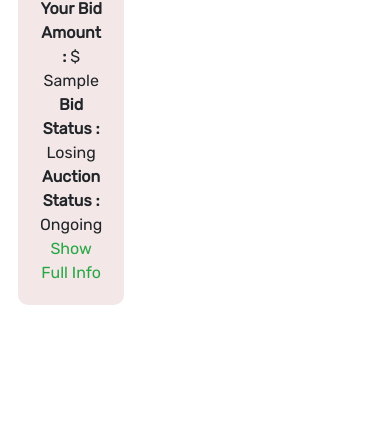
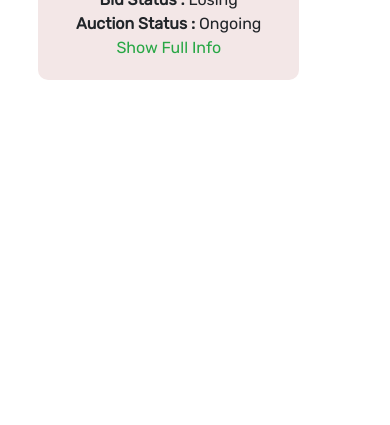
Before and after one commit to pankajmehta07/NeelamPal-An-Online-Auction-Portal, a Django app: template Auction/templates/Auction/myBids.html in a window 390 px wide; the page is wider, and only the part inside the window is pictured. Shown: the part 419-844 px from the top of that part. Run offline with Django 5.2, Linux system fonts and the light colour scheme; the template is opened without the code that fills it: most values are stand-ins (such as "Sample title", 1, 10 or a date in 2020).

Commit message:
Fix: Made bids and category page responsive

```diff
--- a/Auction/static/Auction/css/app.css
+++ b/Auction/static/Auction/css/app.css
@@ -91,12 +91,9 @@ nav {
 
 .image-wrapper img {
   width: 100%;
-  height: 31vh;
+  height: 100%;
   border-radius: 10px;
-}
-
-.cards {
-  width: 32.333%;
+  object-fit: cover;
 }
 
 .card-custom {
--- a/Auction/templates/Auction/myBids.html
+++ b/Auction/templates/Auction/myBids.html
@@ -7,9 +7,10 @@
 {% endblock headjs %}
 {% block body %}
 
-    <div class="container-fluid d-flex flex-col gap-3 mt-3 mb-3">
+<div class="container-fluid row mt-3 mb-3">
+    <div class="row ms-auto me-auto">
         {% for item in itemData %}
-            <div class="col-md-4 cards">
+            <div class="col-11   col-sm-6 col-md-4 col-lg-3">
                 <div class="card card-custom">
                     <div class="image-wrapper">
                         <img class="img-fluid" src="{% static 'Auction/images/item_images/' %}{{ item.4 }}" alt="...">
@@ -31,12 +32,8 @@
                     </div>
                 </div>
             </div>
-
-
-            {% if forloop.counter|divisibleby:3 and forloop.counter > 0 and not forloop.last %}
-                </div> <div class="container-fluid d-flex flex-col gap-3 mt-3 mb-3">
-            {% endif %}
          {% endfor %}
+    </div>
 </div>
 
 
--- a/Auction/templates/Auction/profile.html
+++ b/Auction/templates/Auction/profile.html
@@ -7,7 +7,7 @@
 {% endblock headjs %}
 {% block body %}
 
-<div class="profile-card container p-4 text-center" style="width: 60%">
+<div class="profile-card container p-4 text-center" style="width: 60%; min-width:500px;">
   <div class="profile container p-5 ms-5 md-2 text-center">
       <h1 class="header mb-3">Profile</h1>
       <br>
```
Also changed, not shown: Auction/templates/Auction/category.html (+12 -16 lines). Lines whose indentation alone changed are shown as unchanged.
